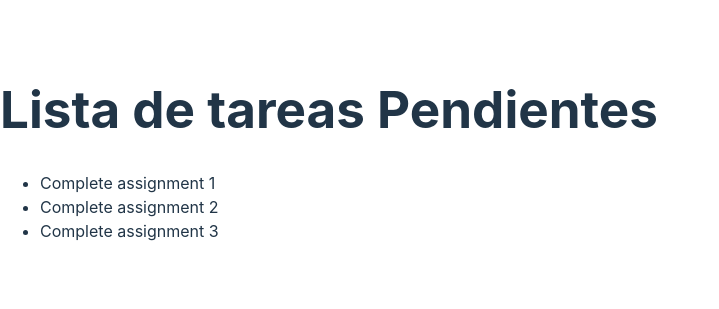
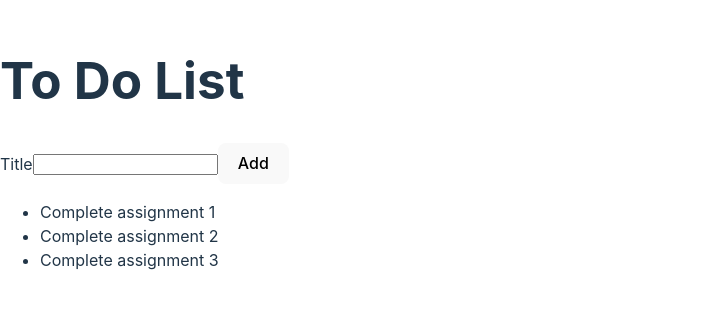
Before and after one commit to Rayalj/react-todo, a React (Vite) app: page / in a window 1280 px wide. Shown: the part 247-556 px from the top of the page, without its empty margins (0-719 px from the left). Built offline with nearby package versions, Linux system fonts and the light colour scheme.

Commit message:
componentes en react

```diff
--- /dev/null
+++ b/src/AddTodoForm.jsx
@@ -0,0 +1,10 @@
+function AddTodoForm(){
+    return(
+        <form>
+            <label htmlFor="todotitle">Title</label>
+            <input  type="text" id="todotitle"></input>
+            <button>Add</button>
+        </form>
+    );
+}
+ export default AddTodoForm;
--- a/src/App.jsx
+++ b/src/App.jsx
@@ -1,22 +1,13 @@
-// src/App.jsx
-
 import React from 'react';
+import AddTodoForm from './AddTodoForm';
+import TodoList from './TodoList';
 
 function App() {
-  const todoList = [
-    { id: 1, title: 'Complete assignment 1' },
-    { id: 2, title: 'Complete assignment 2' },
-    { id: 3, title: 'Complete assignment 3' },
-  ];
-
   return (
     <div>
-      <h1>Lista de tareas Pendientes</h1>
-      <ul>
-        {todoList.map(item => (
-          <li key={item.id}>{item.title}</li>
-        ))}
-      </ul>
+      <h1>To Do List</h1>
+      <AddTodoForm/>
+      <TodoList/>
     </div>
   );
 }
--- /dev/null
+++ b/src/TodoList.jsx
@@ -0,0 +1,17 @@
+const todoList = [
+    { id: 1, title: 'Complete assignment 1' },
+    { id: 2, title: 'Complete assignment 2' },
+    { id: 3, title: 'Complete assignment 3' },
+  ];
+
+function TodoList(){
+ return(
+    <ul>
+    {todoList.map(item => (
+      <li key={item.id}>{item.title}</li>
+    ))}
+  </ul>
+ );
+}
+
+export default TodoList;
```
